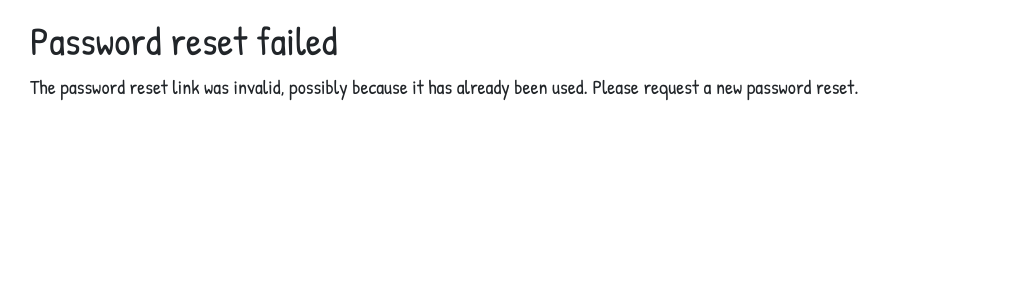
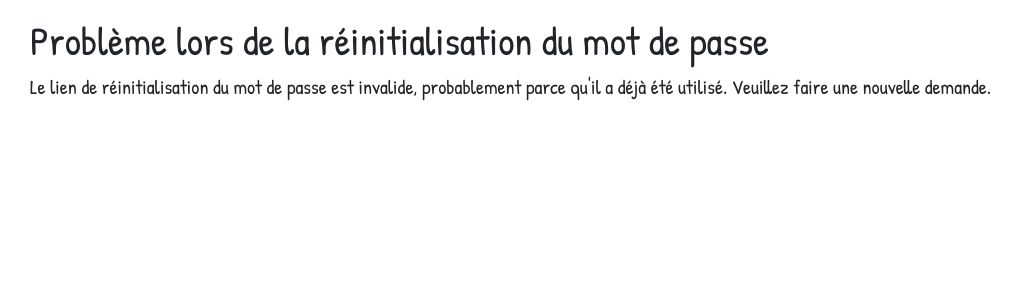
Before and after one commit to doolieSoft/djbourse, a Django app: a page that uses templates/registration/password_reset_confirm.html in a window 1280 px wide. Shown: the part 56-356 px from the top of the page, without its empty margins (0-1023 px from the left). Run offline with Django 3.2, Linux system fonts and the light colour scheme; some libraries are stand-ins or nearby versions.

Commit message:
traduction texte

```diff
--- a/templates/registration/logout.html
+++ b/templates/registration/logout.html
@@ -2,5 +2,5 @@
 
 {% block content %}
   <p>Logged out!</p>
-  <a href="{% url 'login'%}">Click here to login again.</a>
+  <a href="{% url 'login'%}">Appuyez ici pour vous reconnecter.</a>
 {% endblock %}
--- a/templates/registration/password_reset_complete.html
+++ b/templates/registration/password_reset_complete.html
@@ -1,6 +1,6 @@
 {% extends "base.html" %}
 
 {% block content %}
-  <h1>The password has been changed!</h1>
-  <p><a href="{% url 'login' %}">log in again?</a></p>
+  <h1>Le mot de passe a été changé!</h1>
+  <p><a href="{% url 'login' %}">Se reconnecter ?</a></p>
 {% endblock %}
--- a/templates/registration/password_reset_confirm.html
+++ b/templates/registration/password_reset_confirm.html
@@ -2,28 +2,28 @@
 
 {% block content %}
     {% if validlink %}
-        <p>Please enter (and confirm) your new password.</p>
+        <p>Veuillez entrer (et confirmer) votre nouveau mot de passe.</p>
         <form action="" method="post">
         {% csrf_token %}
             <table>
                 <tr>
                     <td>{{ form.new_password1.errors }}
-                        <label for="id_new_password1">New password:</label></td>
+                        <label for="id_new_password1">Nouveau mot de passe:</label></td>
                     <td>{{ form.new_password1 }}</td>
                 </tr>
                 <tr>
                     <td>{{ form.new_password2.errors }}
-                        <label for="id_new_password2">Confirm password:</label></td>
+                        <label for="id_new_password2">Confirmez le nouveau mot de passe:</label></td>
                     <td>{{ form.new_password2 }}</td>
                 </tr>
                 <tr>
                     <td></td>
-                    <td><input type="submit" value="Change my password" /></td>
+                    <td><input type="submit" value="Changer mon mot de passe" /></td>
                 </tr>
             </table>
         </form>
     {% else %}
-        <h1>Password reset failed</h1>
-        <p>The password reset link was invalid, possibly because it has already been used. Please request a new password reset.</p>
+        <h1>Problème lors de la réinitialisation du mot de passe</h1>
+        <p>Le lien de réinitialisation du mot de passe est invalide, probablement parce qu'il a déjà été utilisé. Veuillez faire une nouvelle demande.</p>
     {% endif %}
 {% endblock %}
--- a/templates/registration/password_reset_done.html
+++ b/templates/registration/password_reset_done.html
@@ -1,5 +1,5 @@
 {% extends "base.html" %}
 
 {% block content %}
-  <p>We've emailed you instructions for setting your password. If they haven't arrived in a few minutes, check your spam folder.</p>
+  <p>Nous avons envoyé un email avec les instructions pour mettre à jour votre mot de passe. Si vous ne l'avez toujours pas reçu d'ici quelques minutes, veuillez vérifier dans votre dossier email indésirable.</p>
 {% endblock %}
--- a/templates/registration/password_reset_email.html
+++ b/templates/registration/password_reset_email.html
@@ -1,2 +1,2 @@
-Someone asked for password reset for email {{ email }}. Follow the link below:
+Quelqu'un a fait une demande de réinitialisation du mot de passe {{ email }}. Veuillez suivre le lien ci-dessous:
 {{ protocol}}://{{ domain }}{% url 'password_reset_confirm' uidb64=uid token=token %}
```
